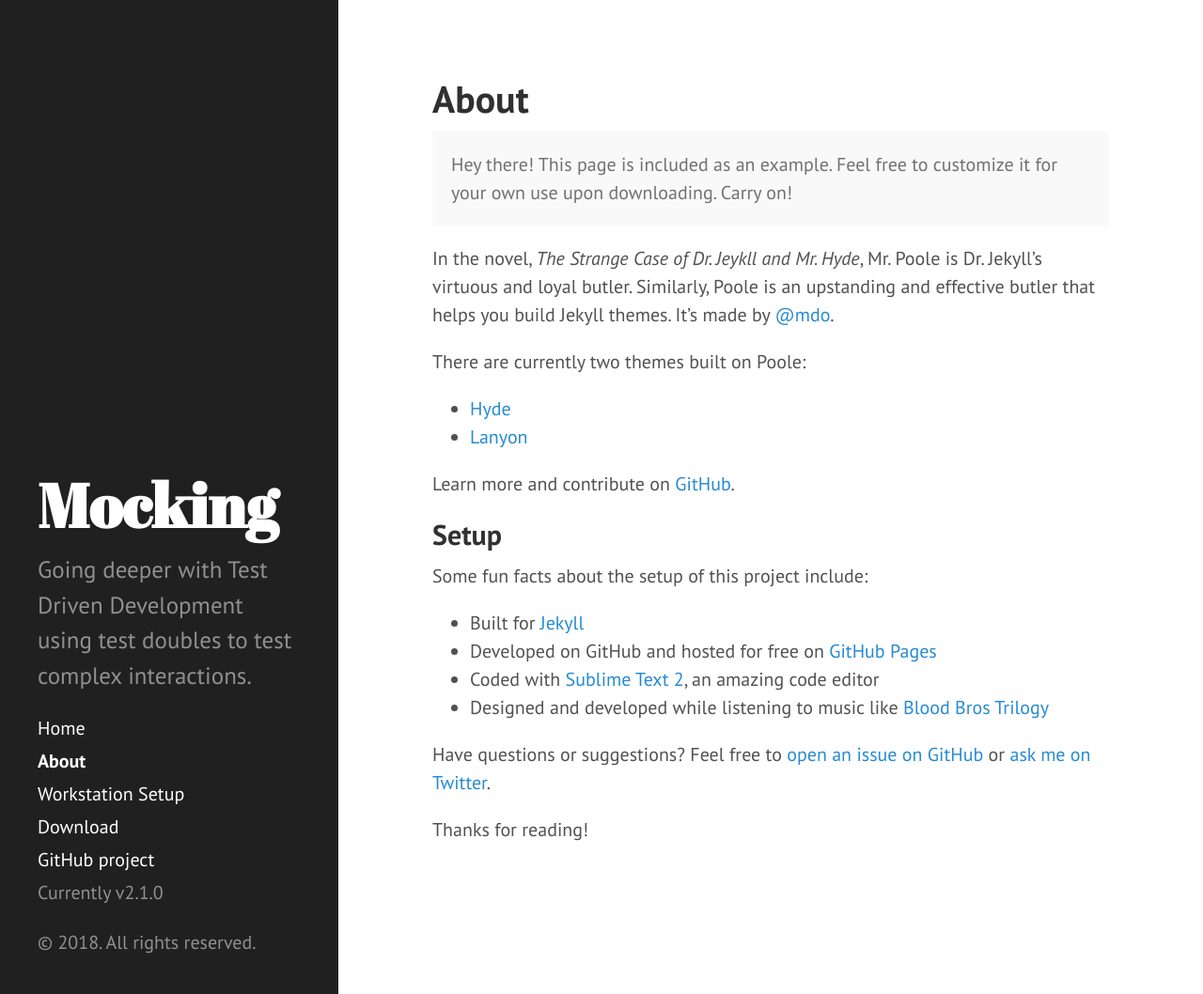
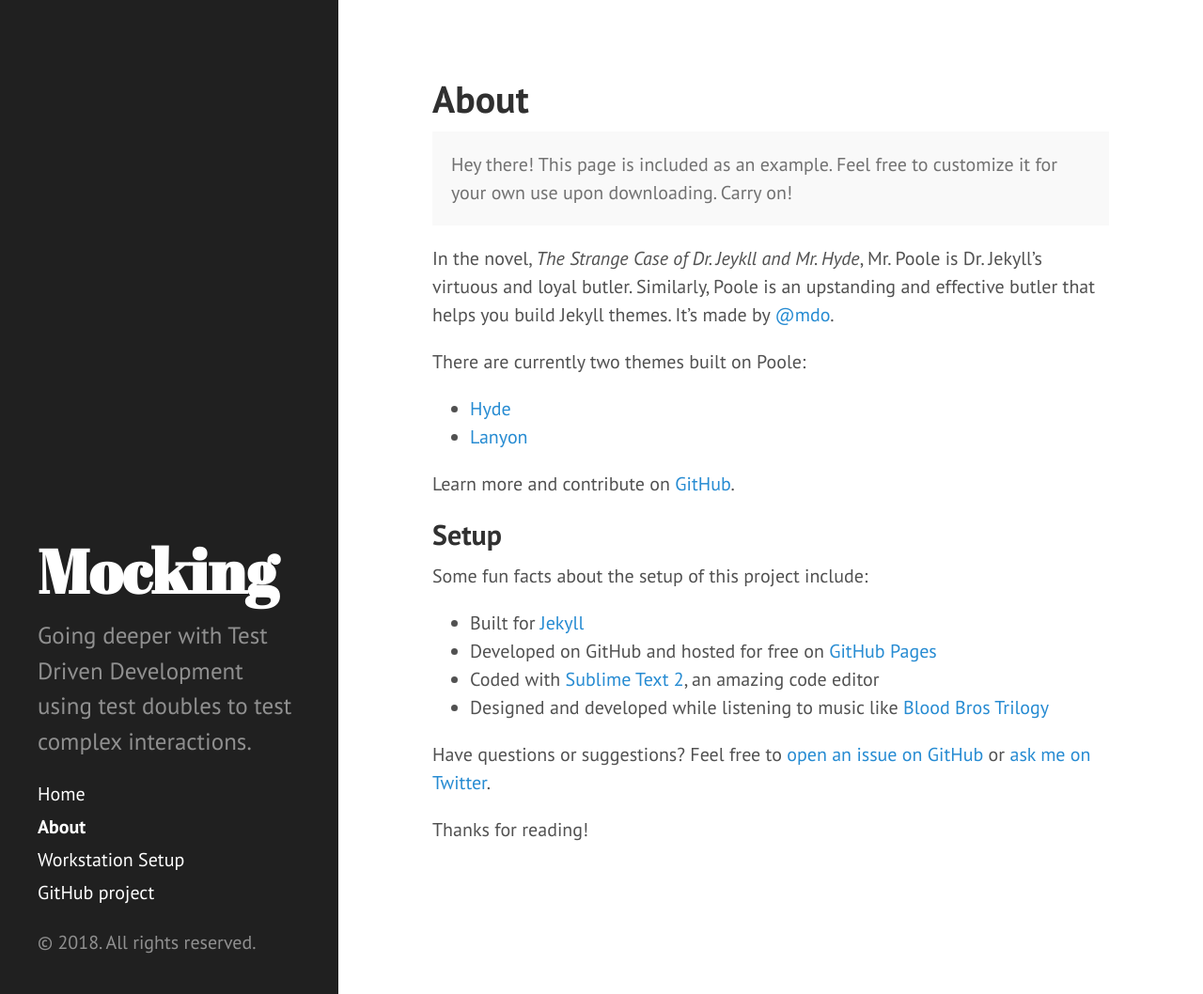
Before and after one commit to LazarusID/embedded-life, a Jekyll site: the page built from docs/about.md, in a window 1280 px wide and 1058 px high. Shown: the whole window at 94% size. Built offline with Jekyll 4.4.1, drawn with Linux system fonts in a browser that asks for light colours; Markdown is read by kramdown in place of the engine named in the settings.

Commit message:
Fixed sidebar links

```diff
--- a/docs/_includes/sidebar.html
+++ b/docs/_includes/sidebar.html
@@ -21,14 +21,12 @@
       {% for node in pages_list %}
         {% if node.title != null %}
           {% if node.layout == "page" %}
-            <a class="sidebar-nav-item{% if page.url == node.url %} active{% endif %}" href="{{ node.url }}">{{ node.title }}</a>
+            <a class="sidebar-nav-item{% if page.url == node.url %} active{% endif %}" href="{{ node.url | absolute_url }}">{{ node.title }}</a>
           {% endif %}
         {% endif %}
       {% endfor %}
 
-      <a class="sidebar-nav-item" href="{{ site.github.repo }}/archive/v{{ site.version }}.zip">Download</a>
       <a class="sidebar-nav-item" href="{{ site.github.repo }}">GitHub project</a>
-      <span class="sidebar-nav-item">Currently v{{ site.version }}</span>
     </nav>
 
     <p>&copy; {{ site.time | date: '%Y' }}. All rights reserved.</p>
```
